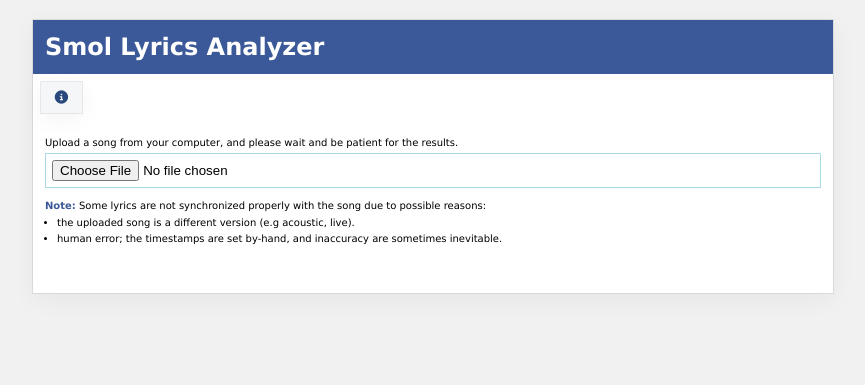
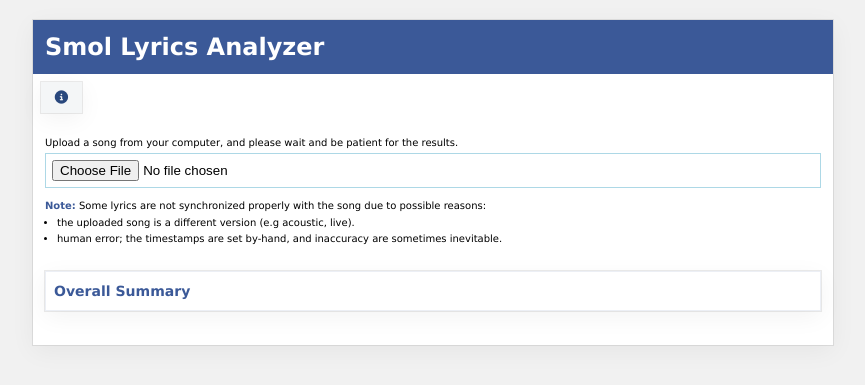
Before and after one commit to jyn626/smoly, a Flask app: page / in a window 1280 px wide. Shown: the top 385 px of the page, without its empty margins (207-1072 px from the left). Run offline with Flask 3, Linux system fonts and the light colour scheme; some libraries are stand-ins or nearby versions.

Commit message:
feat: display overall summary

```diff
--- a/static/script.js
+++ b/static/script.js
@@ -3,6 +3,9 @@ window.addEventListener("DOMContentLoaded", () => {
 	const fileInput = document.getElementById("file_input");
 	const results_container = document.getElementById("results");
 	const audioEl = document.getElementById("audio");
+	const overallSummaryContainer = document.getElementById(
+		"overall-summary-container",
+	);
 	const songAnalysisContainer = document.getElementById(
 		"song-analysis-container",
 	);
@@ -76,6 +79,7 @@ window.addEventListener("DOMContentLoaded", () => {
 			const song_data = data.data;
 			console.log(song_data);
 			const sectionDefinitions = song_data.ai_analysis?.sections || [];
+			const overallSummary = song_data.ai_analysis?.overall_summary || "";
 			let topTags = song_data.top_tags.toptags.tag;
 			console.log(data);
 			lyrics = song_data.lyrics;
@@ -90,7 +94,7 @@ window.addEventListener("DOMContentLoaded", () => {
 						'<p style="color: red;">Lyrics cannot be found. Please try again.</p>';
 					return;
 				}
-
+				overallSummaryContainer.innerHTML += `<p>${overallSummary}</p>`;
 				songAnalysisContainer.innerHTML += `
 		<div class="song_analysis_container">
 		  <h3 class="title"style="margin-top: 0;">Song Analysis</h3>
--- a/static/style.css
+++ b/static/style.css
@@ -53,20 +53,26 @@
 	/* Early verified badge color */
 }
 
-
 body {
 	background-color: #f1f1f1;
 	display: flex;
 	align-items: center;
 	justify-content: center;
 	line-height: 1.6;
-  font-family: Lucida Grande, Tahoma, Verdana, Arial, sans-serif;
+	font-family:
+		Lucida Grande,
+		Tahoma,
+		Verdana,
+		Arial,
+		sans-serif;
 	font-size: 12px;
 }
 
 main {
 	margin-top: 20px;
-  box-shadow: rgba(0, 0, 0, 0.05) 0px 6px 24px 0px, rgba(0, 0, 0, 0.08) 0px 0px 0px 1px;
+	box-shadow:
+		rgba(0, 0, 0, 0.05) 0px 6px 24px 0px,
+		rgba(0, 0, 0, 0.08) 0px 0px 0px 1px;
 }
 
 .container {
@@ -95,7 +101,9 @@ button {
 	font-weight: light;
 	cursor: pointer;
 	color: var(--fb-blue-dark);
-  box-shadow: rgba(0, 0, 0, 0.05) 0px 6px 24px 0px, rgba(0, 0, 0, 0.08) 0px 0px 0px 1px;
+	box-shadow:
+		rgba(0, 0, 0, 0.05) 0px 6px 24px 0px,
+		rgba(0, 0, 0, 0.08) 0px 0px 0px 1px;
 }
 
 button:hover {
@@ -116,10 +124,8 @@ button:hover {
 	margin: 0 auto;
 }
 
-
-
 .title {
-  color: var(--fb-blue-classic)
+	color: var(--fb-blue-classic);
 }
 
 .song_analysis_container {
@@ -156,20 +162,19 @@ button:hover {
 	flex-direction: column;
 	max-height: 0;
 	overflow: hidden;
-  transition: max-height .5s ease-in-out;
+	transition: max-height 0.5s ease-in-out;
 }
 
 .notice.active {
 	max-height: 500px;
 }
 
-
 .lyrics {
 	animation: up-lyrics 1s ease-in-out;
 }
 
 .note {
-  color: var(--fb-blue-classic)
+	color: var(--fb-blue-classic);
 }
 
 .section-name {
@@ -188,8 +193,19 @@ button:hover {
 	padding: 8px;
 	border-radius: 4px;
 	word-wrap: break-word;
-  box-shadow: rgba(0, 0, 0, 0.05) 0px 6px 24px 0px, rgba(0, 0, 0, 0.08) 0px 0px 0px 1px;
+	box-shadow:
+		rgba(0, 0, 0, 0.05) 0px 6px 24px 0px,
+		rgba(0, 0, 0, 0.08) 0px 0px 0px 1px;
 	background-color: #fff;
+}
+
+#overall-summary-container {
+	margin-top: 12px;
+	padding: 8px;
+	box-shadow:
+		rgba(0, 0, 0, 0.05) 0px 6px 24px 0px,
+		rgba(0, 0, 0, 0.08) 0px 0px 0px 1px;
+	border: 1px solid var(--fb-blue-light);
 }
 
 @keyframes up-lyrics {
--- a/templates/index.html
+++ b/templates/index.html
@@ -1,12 +1,14 @@
-<!DOCTYPE html>
+<!doctype html>
 <html lang="en">
-
 	<head>
-  <meta charset="UTF-8">
-  <meta name="viewport" content="width=device-width, initial-scale=1.0">
+		<meta charset="UTF-8" />
+		<meta name="viewport" content="width=device-width, initial-scale=1.0" />
 		<title>Document</title>
-  <link rel="stylesheet" href="/static/style.css">
-  <link rel="stylesheet" href="https://cdnjs.cloudflare.com/ajax/libs/font-awesome/7.0.1/css/all.min.css">
+		<link rel="stylesheet" href="/static/style.css" />
+		<link
+			rel="stylesheet"
+			href="https://cdnjs.cloudflare.com/ajax/libs/font-awesome/7.0.1/css/all.min.css"
+		/>
 	</head>
 
 	<body>
@@ -14,57 +16,95 @@
 			<div class="header">
 				<h1>Smol Lyrics Analyzer</h1>
 			</div>
-    <div class="" style="background-color: white; padding: 8px;">
-
-      <button id="notice-dropdown-btn" style="padding-left: 12px; cursor: pointer">
+			<div class="" style="background-color: white; padding: 8px">
+				<button
+					id="notice-dropdown-btn"
+					style="padding-left: 12px; cursor: pointer"
+				>
 					<i class="fa-solid fa-circle-info"></i>
 				</button>
 
 				<div class="notice" id="notice">
-        <p><b style="color: orange;">Important: </b>Make sure to set up your mp3 file's <b>meta data</b>, so the program
-          can process the file properly.</p>
-        <p>Please make sure to fill the <b>`Contributing artists`</b> and the <b>`Title`.</b></p>
-        <img src="/static/images/2.png" alt="" width="300"
-          style="box-shadow: rgba(0, 0, 0, 0.05) 0px 6px 24px 0px, rgba(0, 0, 0, 0.08) 0px 0px 0px 1px;">
+					<p>
+						<b style="color: orange">Important: </b>Make sure to set
+						up your mp3 file's <b>meta data</b>, so the program can
+						process the file properly.
+					</p>
+					<p>
+						Please make sure to fill the
+						<b>`Contributing artists`</b> and the <b>`Title`.</b>
+					</p>
+					<img
+						src="/static/images/2.png"
+						alt=""
+						width="300"
+						style="
+							box-shadow:
+								rgba(0, 0, 0, 0.05) 0px 6px 24px 0px,
+								rgba(0, 0, 0, 0.08) 0px 0px 0px 1px;
+						"
+					/>
 				</div>
 			</div>
 
 			<div class="container">
-      <small>Upload a song from your computer, and please wait and be patient for the results.</small>
-      <input name="file" type="file" id="file_input">
+				<small
+					>Upload a song from your computer, and please wait and be
+					patient for the results.</small
+				>
+				<input name="file" type="file" id="file_input" />
 
 				<small>
-        <b class="note">Note:</b> Some lyrics are not synchronized properly with the song due to possible reasons:
-        <ul style="margin-left: 12px;">
-          <li>the uploaded song is a different version (e.g acoustic, live).</li>
-          <li>human error; the timestamps are set by-hand, and inaccuracy are sometimes inevitable.</li>
+					<b class="note">Note:</b> Some lyrics are not synchronized
+					properly with the song due to possible reasons:
+					<ul style="margin-left: 12px">
+						<li>
+							the uploaded song is a different version (e.g
+							acoustic, live).
+						</li>
+						<li>
+							human error; the timestamps are set by-hand, and
+							inaccuracy are sometimes inevitable.
+						</li>
 					</ul>
 				</small>
-      <div style="padding: 6px; display: flex; flex-direction: row; align-items:center; justify-content: space-between">
-        <audio id="audio" controls style='display: none;'></audio>
+				<div
+					style="
+						padding: 6px;
+						display: flex;
+						flex-direction: row;
+						align-items: center;
+						justify-content: space-between;
+					"
+				>
+					<audio id="audio" controls style="display: none"></audio>
 					<div id="lyrics-visualizer"></div>
 				</div>
 
-
 				<div id="results">
-        <div style="display: flex; flex-direction: column; justify-content: space-between;">
-	        <div id="song-analysis-container""></div>
+					<div
+						style="
+							display: flex;
+							flex-direction: column;
+							justify-content: space-between;
+						"
+					>
+						<div id="song-analysis-container"></div>
 						<div id="lyrics-container"></div>
-	        <div id="syllables-container"></div>
+						<div class="" id="overall-summary-container">
+							<h3 class="title">Overall Summary</h3>
+						</div>
+					</div>
 				</div>
 
-      </div>
-
-      <div id="loading" style="display: none; margin-top: 20px;">
+				<div id="loading" style="display: none; margin-top: 20px">
 					<div class="spinner"></div>
 					<p>Loading...</p>
 				</div>
-      <div style="margin-top: 22px; margin-bottom: 22px;"></div>
+				<div style="margin-top: 22px; margin-bottom: 22px"></div>
 			</div>
-
 		</main>
 
 		<script src="/static/script.js"></script>
 	</body>
-
 </html>
```
Lines whose indentation alone changed are shown as unchanged.
